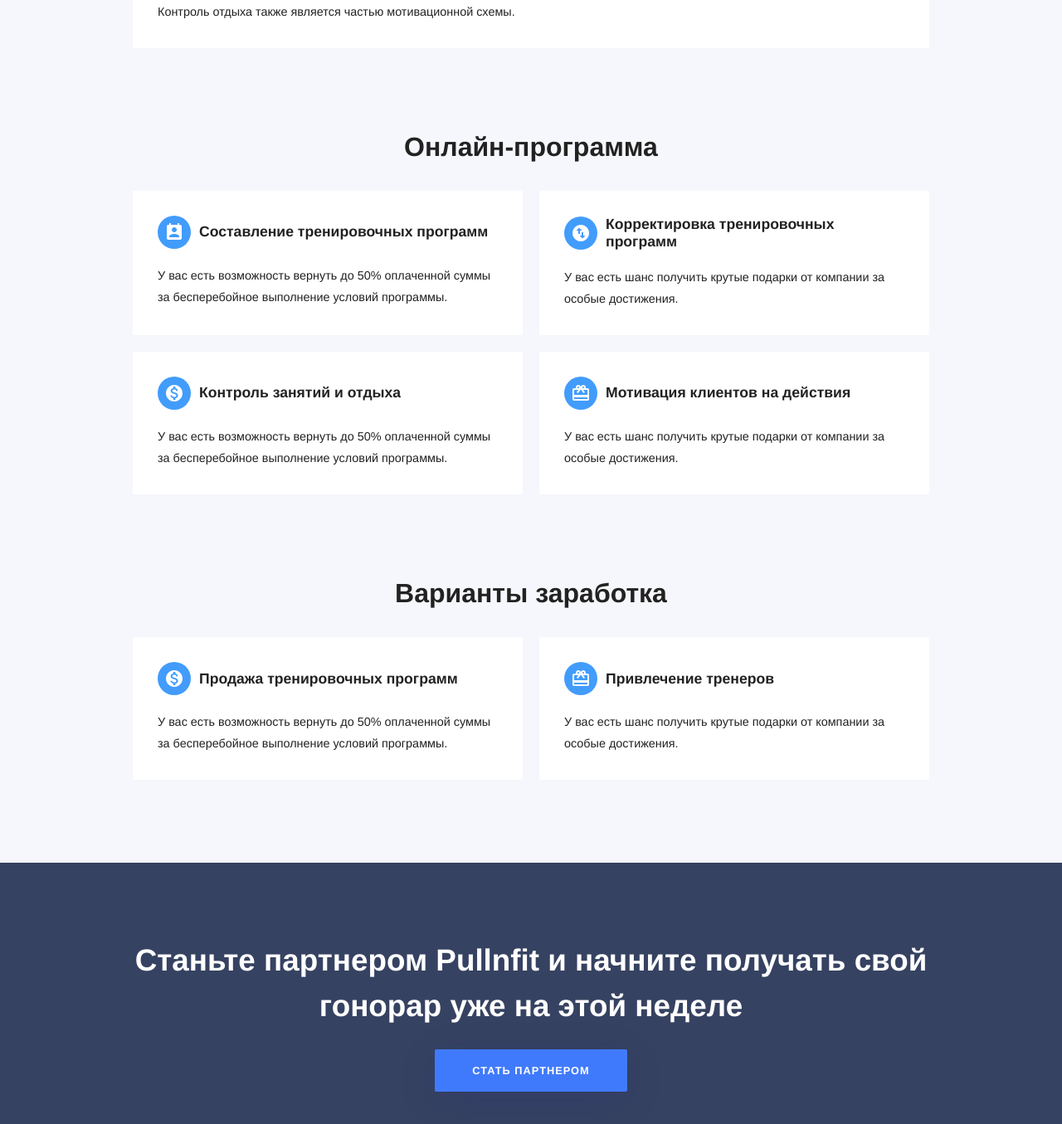
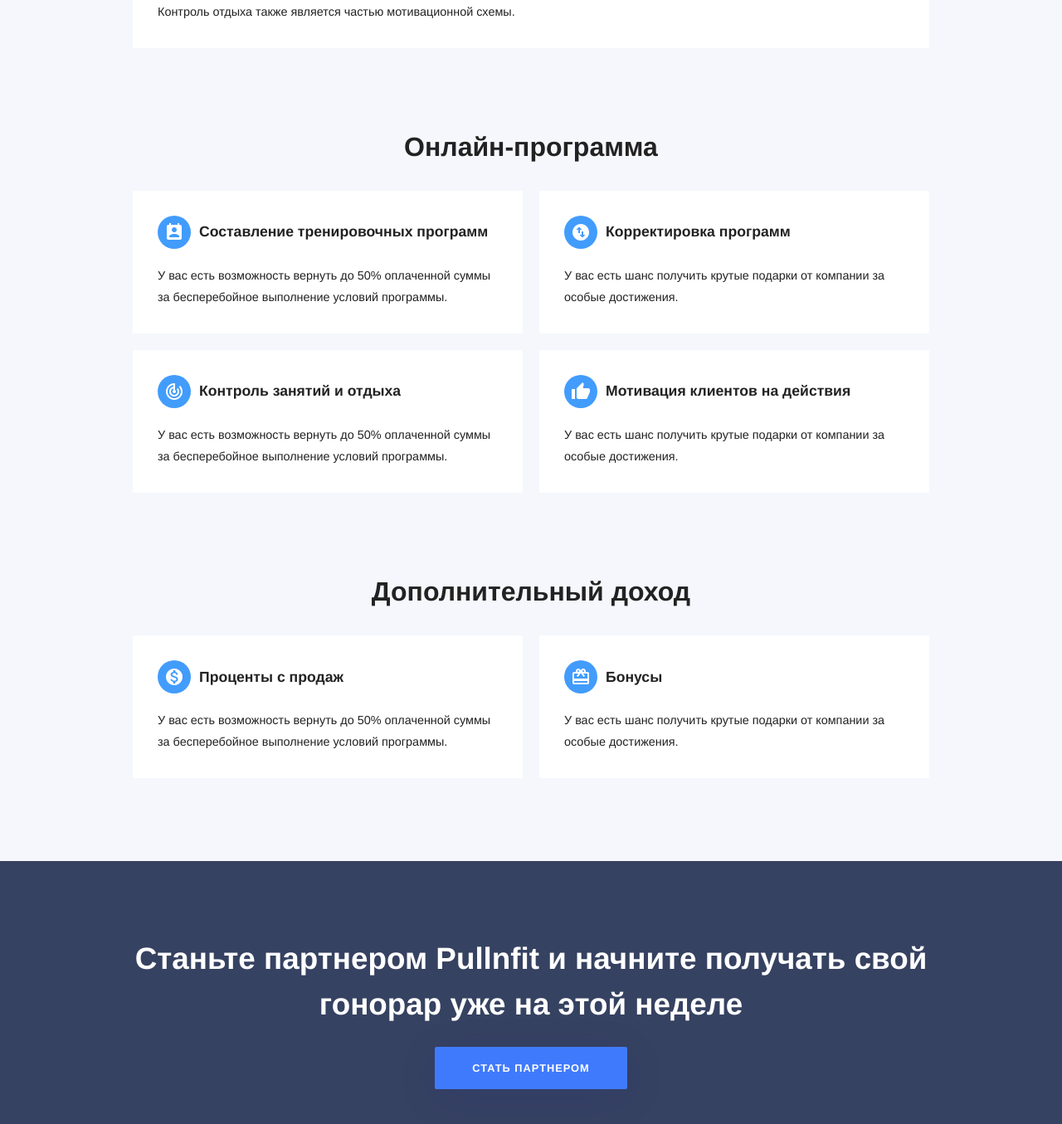
Before and after one commit to RakhimyanTim/adroholic.github.io, a Jekyll site: the page built from pages/features.html, in a window 1280 px wide and 1400 px high, scrolled down 1485 px. Shown: the top 1355 px of the window at 83% size. Built offline with Jekyll 4.4.1, drawn with Linux system fonts in a browser that asks for light colours; some web fonts are replaced.

Commit message:
Update features.html

```diff
--- a/pages/features.html
+++ b/pages/features.html
@@ -46,19 +46,19 @@
 	<ul class="cards">
 		{% include components/features/data-block.html icon="perm_contact_calendar" title="Составление тренировочных программ" content="У вас есть возможность вернуть до 50% оплаченной суммы за бесперебойное выполнение условий программы." %}
 
-		{% include components/features/data-block.html icon="swap_vertical_circle" title="Корректировка тренировочных программ" content="У вас есть шанс получить крутые подарки от компании за особые достижения." %}
+		{% include components/features/data-block.html icon="swap_vertical_circle" title="Корректировка программ" content="У вас есть шанс получить крутые подарки от компании за особые достижения." %}
 
-		{% include components/features/data-block.html icon="monetization_on" title="Контроль занятий и отдыха" content="У вас есть возможность вернуть до 50% оплаченной суммы за бесперебойное выполнение условий программы." %}
+		{% include components/features/data-block.html icon="track_changes" title="Контроль занятий и отдыха" content="У вас есть возможность вернуть до 50% оплаченной суммы за бесперебойное выполнение условий программы." %}
 
-		{% include components/features/data-block.html icon="redeem" title="Мотивация клиентов на действия" content="У вас есть шанс получить крутые подарки от компании за особые достижения." %}
+		{% include components/features/data-block.html icon="thumb_up" title="Мотивация клиентов на действия" content="У вас есть шанс получить крутые подарки от компании за особые достижения." %}
 	</ul>
 
-	<h2>Варианты заработка</h2>
+	<h2>Дополнительный доход</h2>
 
 	<ul class="cards">
-		{% include components/features/data-block.html icon="monetization_on" title="Продажа тренировочных программ" content="У вас есть возможность вернуть до 50% оплаченной суммы за бесперебойное выполнение условий программы." %}
+		{% include components/features/data-block.html icon="monetization_on" title="Проценты с продаж" content="У вас есть возможность вернуть до 50% оплаченной суммы за бесперебойное выполнение условий программы." %}
 
-		{% include components/features/data-block.html icon="redeem" title="Привлечение тренеров" content="У вас есть шанс получить крутые подарки от компании за особые достижения." %}
+		{% include components/features/data-block.html icon="redeem" title="Бонусы" content="У вас есть шанс получить крутые подарки от компании за особые достижения." %}
 	</ul>
 </div>
 
```
